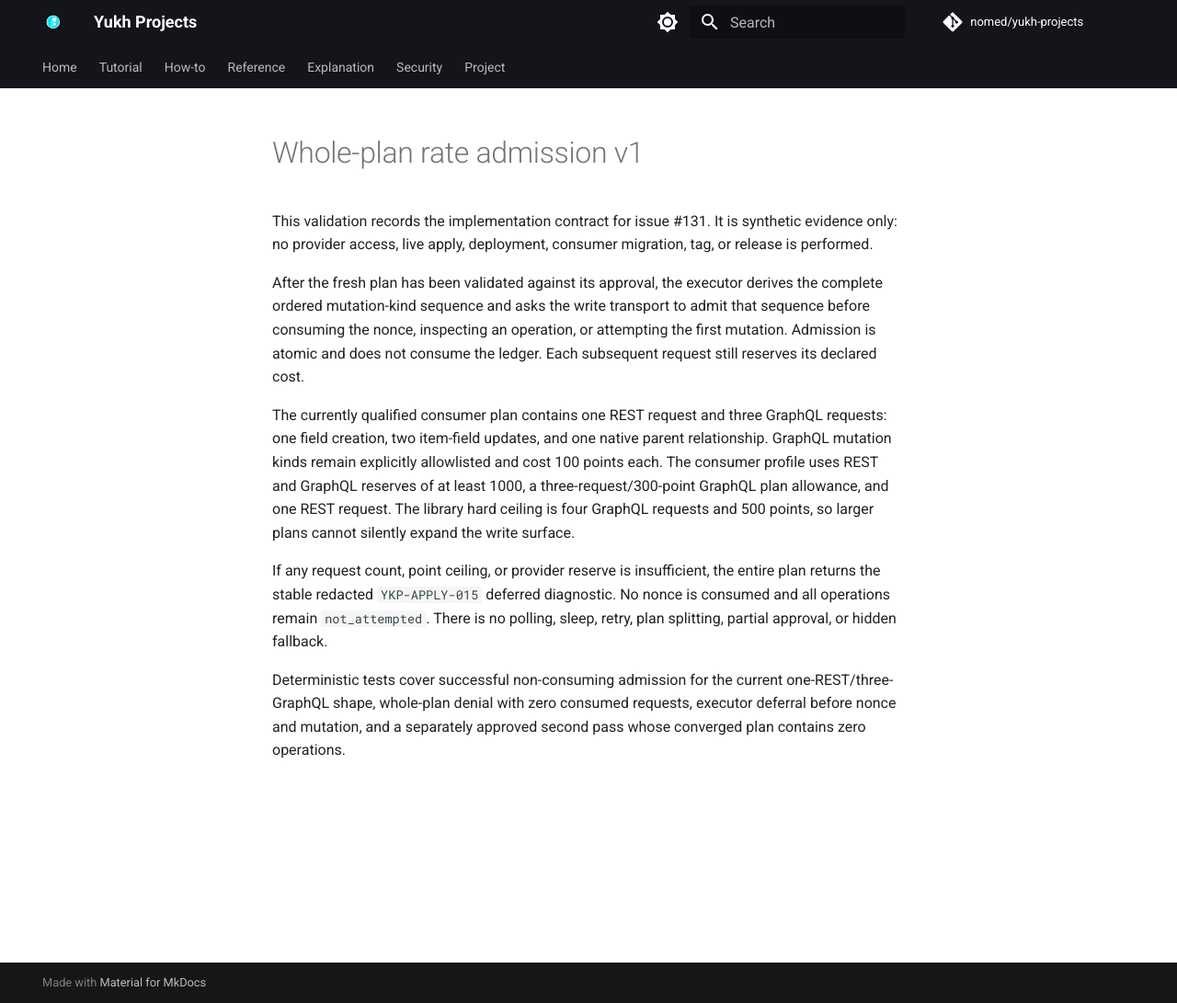
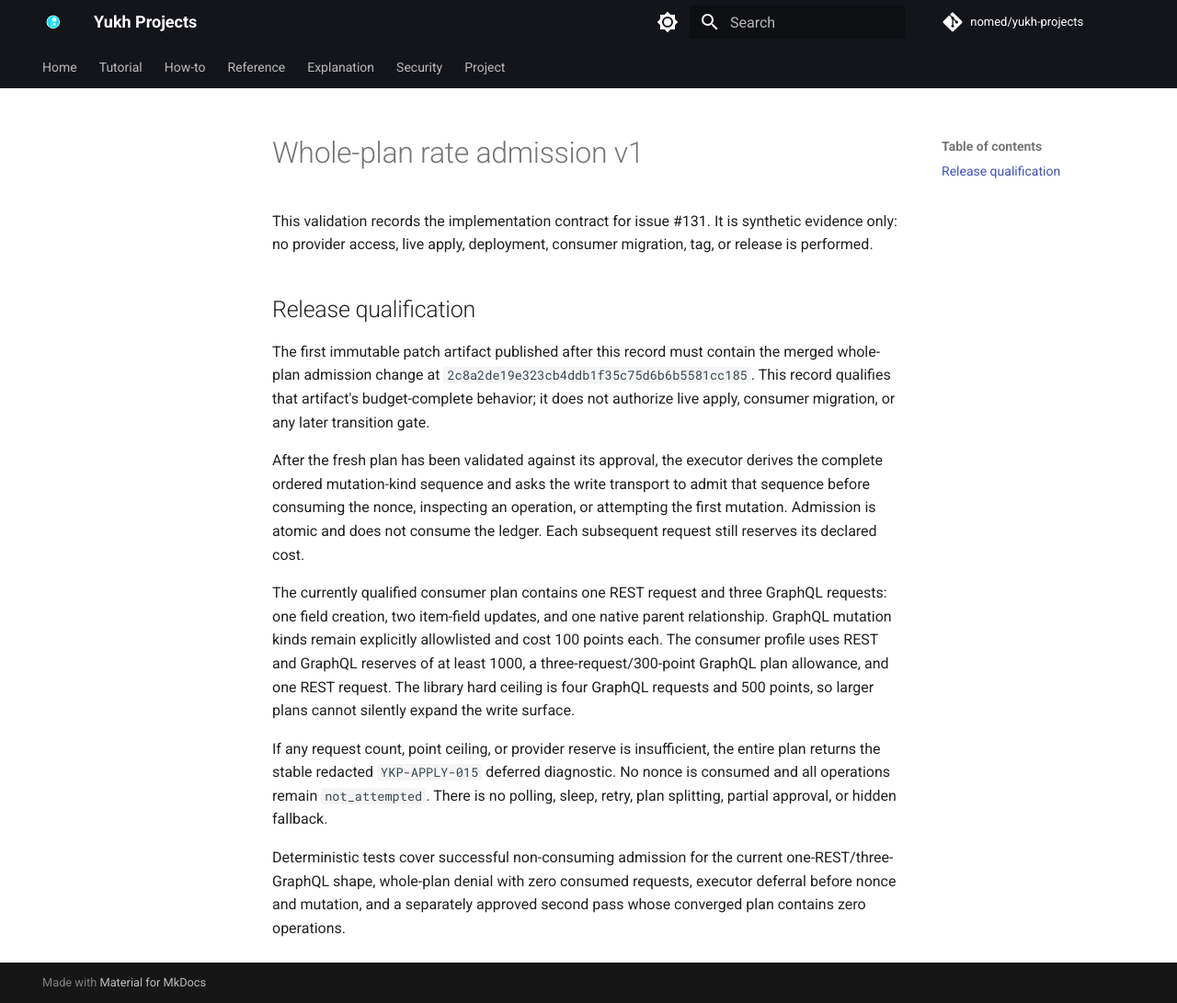
Before and after one commit to nomed/yukh-projects, an MkDocs documentation site: the page built from docs/validation/whole-plan-rate-admission-v1.md, in a window 1280 px wide and 1091 px high. Shown: the whole window at 92% size. Built offline with MkDocs 1.6.1 and Material for MkDocs 9.7.7, drawn with Linux system fonts in a browser that asks for light colours; comment, search, counter and statistics services are not loaded.

Commit message:
fix: qualify whole-plan budget patch artifact (#133)
Co-authored-by: Copilot <223556219+Copilot@users.noreply.github.com>

```diff
--- a/docs/validation/whole-plan-rate-admission-v1.md
+++ b/docs/validation/whole-plan-rate-admission-v1.md
@@ -3,6 +3,14 @@
 This validation records the implementation contract for issue #131. It is
 synthetic evidence only: no provider access, live apply, deployment, consumer
 migration, tag, or release is performed.
+
+## Release qualification
+
+The first immutable patch artifact published after this record must contain
+the merged whole-plan admission change at
+`2c8a2de19e323cb4ddb1f35c75d6b6b5581cc185`. This record qualifies that
+artifact's budget-complete behavior; it does not authorize live apply,
+consumer migration, or any later transition gate.
 
 After the fresh plan has been validated against its approval, the executor
 derives the complete ordered mutation-kind sequence and asks the write
```
